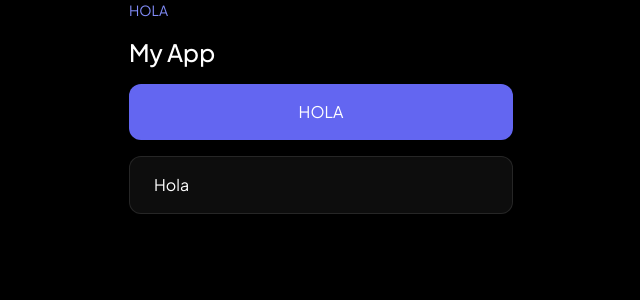
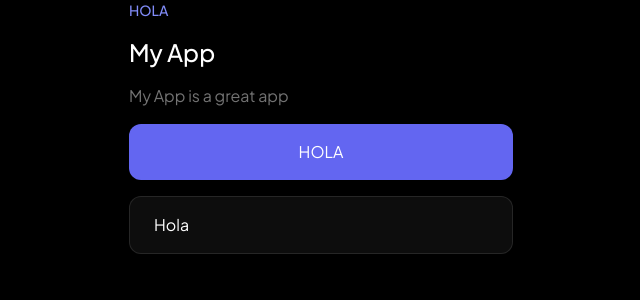
Before and after one commit to martiserra99/formity-template, a Next.js app: page / in a window 1280 px wide. Shown: the top 300 px of the page, without its empty margins (319-959 px from the left). Built offline with nearby package versions, Linux system fonts and the light colour scheme; a web font is replaced by a local one.

Commit message:
Added text component

```diff
--- a/src/app/page.tsx
+++ b/src/app/page.tsx
@@ -2,6 +2,7 @@
 
 import Label from "@/components/label";
 import Heading from "@/components/heading";
+import Text from "@/components/text";
 import Button from "@/components/button";
 import TextField from "@/components/text-field";
 
@@ -11,6 +12,7 @@ export default function Home() {
       <div className="w-96 space-y-4">
         <Label>HOLA</Label>
         <Heading>My App</Heading>
+        <Text>My App is a great app</Text>
         <Button>HOLA</Button>
         <TextField value="Hola" onChange={(value) => console.log(value)} />
       </div>
--- a/src/components/label.tsx
+++ b/src/components/label.tsx
@@ -7,6 +7,8 @@ interface LabelProps {
 
 export default function Label({ children, className }: LabelProps) {
   return (
-    <p className={clsx("text-indigo-400 text-sm", className)}>{children}</p>
+    <p className={clsx("text-indigo-400 text-sm font-medium", className)}>
+      {children}
+    </p>
   );
 }
--- /dev/null
+++ b/src/components/text.tsx
@@ -0,0 +1,12 @@
+import clsx from "clsx";
+
+interface TextProps {
+  children: React.ReactNode;
+  className?: string;
+}
+
+export default function Text({ children, className }: TextProps) {
+  return (
+    <p className={clsx("text-neutral-500 text-base", className)}>{children}</p>
+  );
+}
```
